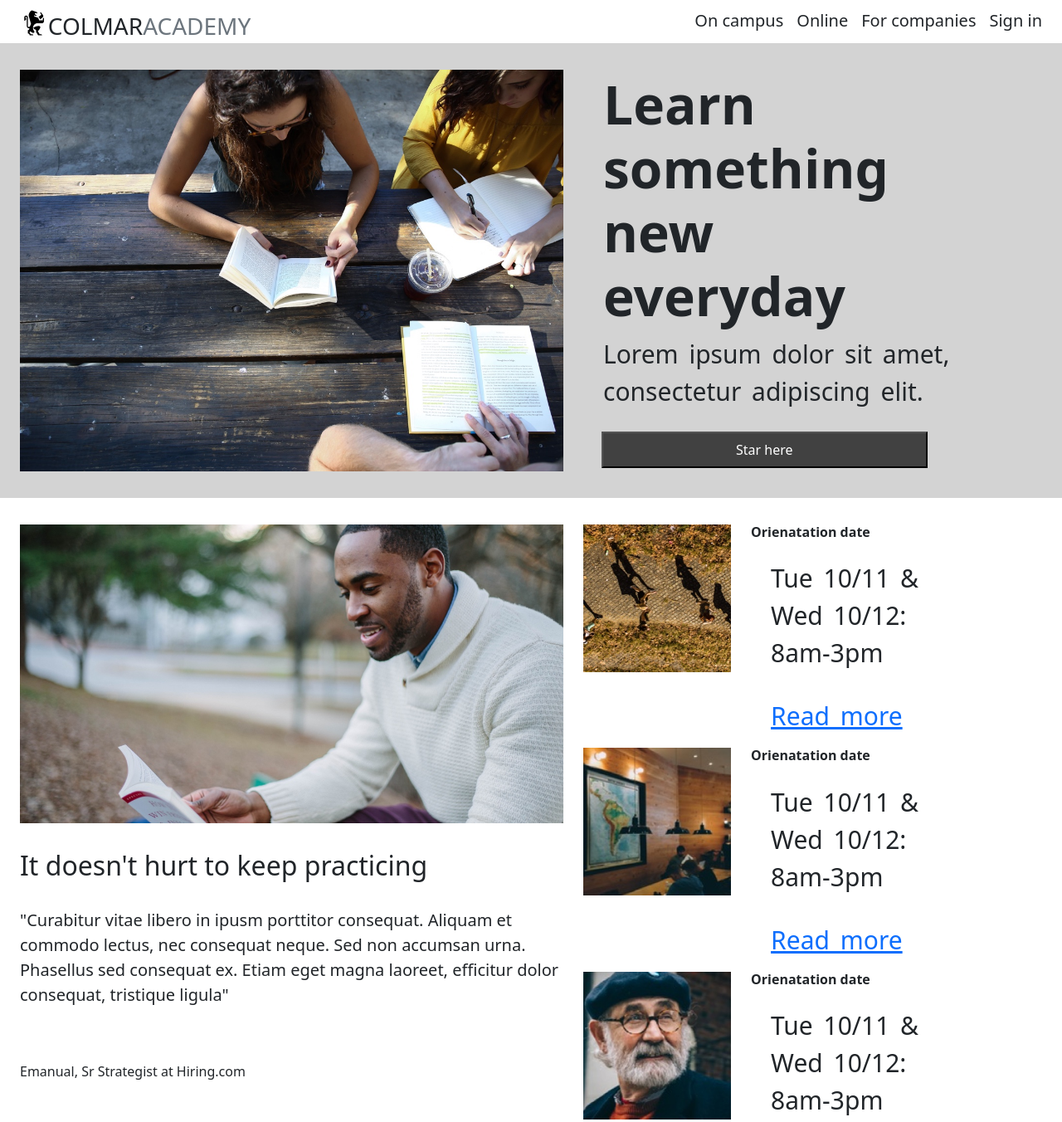
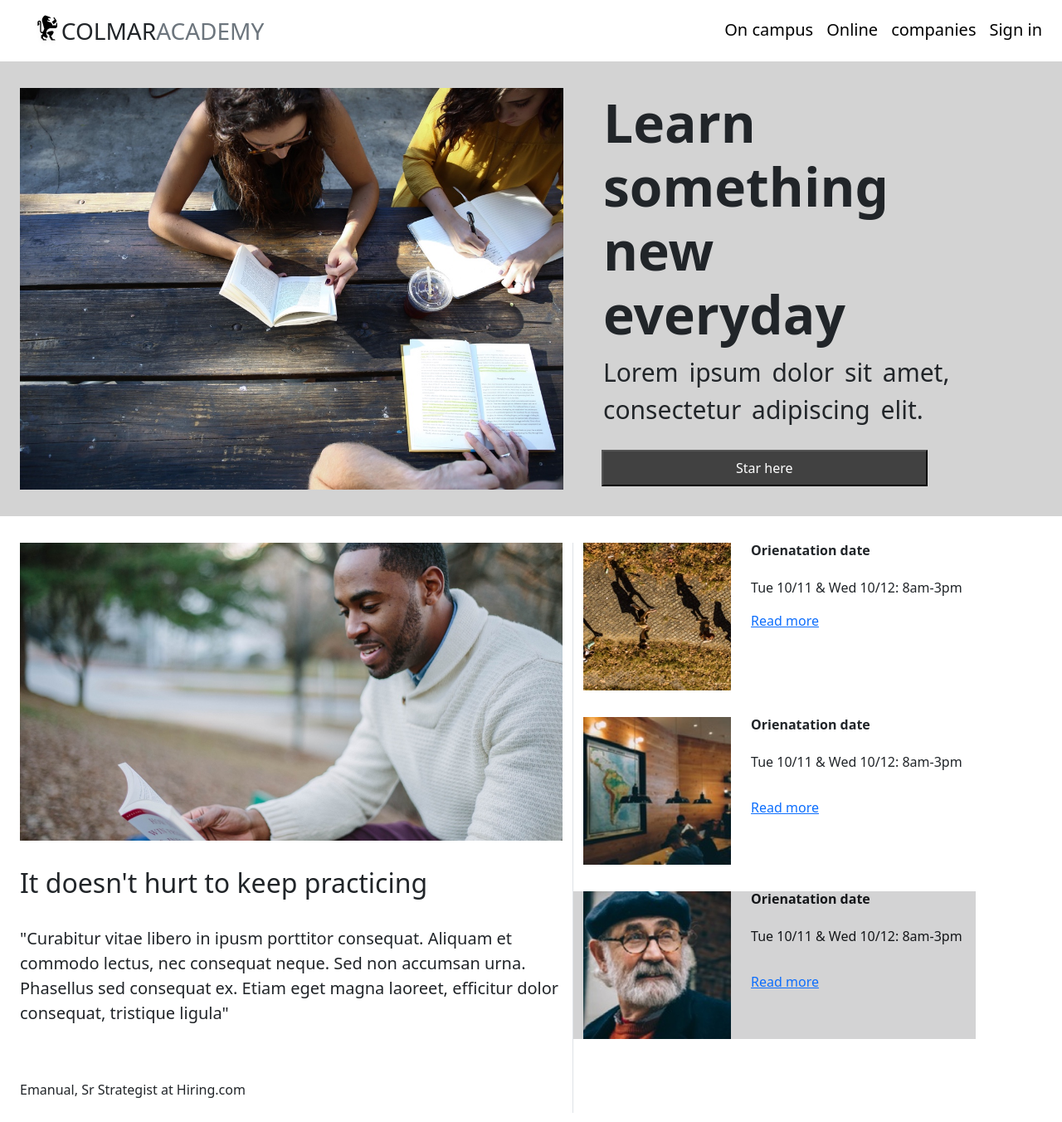
Before and after one commit to iamyourmo/Codecademy-Assessment-Project, a plain HTML site: page index.html in a window 1280 px wide. Shown: the top 1352 px of the page at 83% size. Drawn offline with nearby package versions, Linux system fonts and the light colour scheme.

Commit message:
responsive 2.0

```diff
--- a/CSS/Style.css
+++ b/CSS/Style.css
@@ -2,10 +2,6 @@
 
 /* Navbar *//* Navbar *//* Navbar *//* Navbar *//* Navbar *//* Navbar *//* Navbar *//* Navbar */
 
-#logo{
-    height: 32px;
-    margin: 10px 0px;
-}
 
 #logo2{
     height: 32px;
@@ -53,6 +49,7 @@ header a{
 }
 .jumbotron{
     background-color: rgb(211, 211, 211);
+
 }
 
 .col-7 img{
--- a/index.html
+++ b/index.html
@@ -13,8 +13,8 @@
 <body>
 
     <!-- Navbar -->
-    <header class="d-flex px-4">
-        <div id="logo" class="d-flex">
+    <header class="d-flex  px-4 ">
+        <div class="d-flex p-3 ">
             <img src="capstone_colmar_assets/images/brand-logo.svg" style="height: 2.5rem;" alt="logo">
             <div class="text-uppercase d-none d-sm-flex d-print-flex fs-3">colmar<span class="text-muted">academy</span>
             </div>
@@ -22,10 +22,10 @@
         </div>
         <nav class="d-flex ms-auto">
             <div id="logo2" class="large-nav d-flex d-none d-md-flex  fs-5 align-self-center">
-                <div class="ps-3">On campus</div>
-                <div class="ps-3">Online</div>
-                <div class="ps-3">For companies</div>
-                <div class="ps-3">Sign in</div>
+                <div class="ps-3"> <a href="#" style="text-decoration: none; color: black;">On campus </a></div>
+                <div class="ps-3"><a href="#" style="text-decoration: none; color: black;">Online</a></div>
+                <div class="ps-3"><a href="#" style="text-decoration: none; color: black;">companies</a></div>
+                <div class="ps-3"><a href="#" style="text-decoration: none; color: black;">Sign in</a></div>
             </div>
             <div class="small-nav d-flex d-md-none justify-content-evenly">
                 <div class="p-3"><img src="capstone_colmar_assets/images/ic-on-campus.svg" style="height: 2.5rem;"
@@ -44,7 +44,7 @@
             <div class="container">
                 <div class="row align-items-center">
                     <div class="col-7">
-                        <img src="capstone_colmar_assets/images/banner.jpg" alt="Banner">
+                        <img src="capstone_colmar_assets/images/banner.jpg" class="img-fluid" alt=" Banner">
                     </div>
                     <div class="col-5">
                         <h1 class="display-3">Learn something new everyday</h1>
@@ -52,7 +52,6 @@
                         <button><span>Star here</span></button>
                     </div>
                 </div>
-
             </div>
         </div>
     </section>
@@ -60,8 +59,8 @@
     <!-- Intro -->
     <section>
         <div class="container container1">
-            <div class="row ">
-                <div class="col-7">
+            <div class="row justify-content-space-between">
+                <div class="col-7 position-relative d-none d-md-block  border-end">
                     <img src="capstone_colmar_assets/images/information-main.jpg" alt="mynigga">
                     <h2>It doesn't hurt to keep practicing</h2>
                     <h5>"Curabitur vitae libero in ipusm porttitor consequat. Aliquam et commodo lectus, nec consequat
@@ -69,7 +68,7 @@
                         dolor consequat, tristique ligula"</h5>
                     <p id="introp">Emanual, Sr Strategist at Hiring.com</p>
                 </div>
-                <div class="col-5">
+                <div class="col-md-5 ">
                     <div class="row ">
                         <div class="col-5">
                             <img id="intro1" src="capstone_colmar_assets/images/information-orientation.jpg"
@@ -78,7 +77,7 @@
                         <div class="col-7 align-items-center">
                             <h3>Orienatation date</h3>
                             <p>Tue 10/11 & Wed 10/12: 8am-3pm</p>
-                            <p><a href="#">Read more</a></p>
+                            <span><a href="#">Read more</a></span>
                         </div>
                     </div>
                     <div class="row">
@@ -92,8 +91,8 @@
                             <p><a href="#">Read more</a></p>
                         </div>
                     </div>
-                    <div class="row">
-                        <div class="col-5">
+                    <div class="row list-group-item-dark">
+                        <div class="col-5 ">
                             <img id="intro3" src="capstone_colmar_assets/images/information-guest-lecture.jpg"
                                 alt="information-orientation">
                         </div>
@@ -111,7 +110,7 @@
 
     <!-- Cards Section -->
 
-    <section class="p-5 container-fluid d-md-none">
+    <section class="p-5 container-fluid border-top border-bottom d-md-none">
         <h1 class="title text-center pb-5"> Start learning</h1>
         <h2 class="list-group-item-dark list-group-item mt-3 p-4">Software Engineering</h2>
         <h2 class="list-group-item-dark list-group-item mt-3 p-4">Computer Art</h2>
@@ -122,7 +121,7 @@
     </section>
 
     <section>
-        <div class="container2 pb-5">
+        <div class="container2 d-none  d-md-block pb-5">
             <h2 id="cdh" class="display-4">Start learning</h2>
             <div id="c2" class="row">
                 <div class="col-4">
@@ -211,10 +210,11 @@
             <div class="col-md-7">
                 <video controls class="img-fluid">
                     <source src="capstone_colmar_assets/videos/thesis.mp4" type="video/mp4">
-                    Your browser does not support the video tag.
+
                 </video>
-                <h2 class="pt-4">Reimagine Urban</h2>
-                <p class="text-muted fs-6 fw-lighter mb-5">"Lorem ipsum dolor sit amet consectetur adipisicing elit.
+                <h2 class="pt-4 d-none d-md-block">Reimagine Urban</h2>
+                <p class="text-muted fs-6 fw-lighter mb-5 d-none d-md-block">"Lorem ipsum dolor sit amet consectetur
+                    adipisicing elit.
                     Facere vel doloremque, veniam mollitia ipsam sequi placeat libero perferendis soluta et doloribus ut
                     sunt, voluptas molestias, necessitatibus consequatur cupiditate repudiandae? Quidem."</p>
             </div>
```
